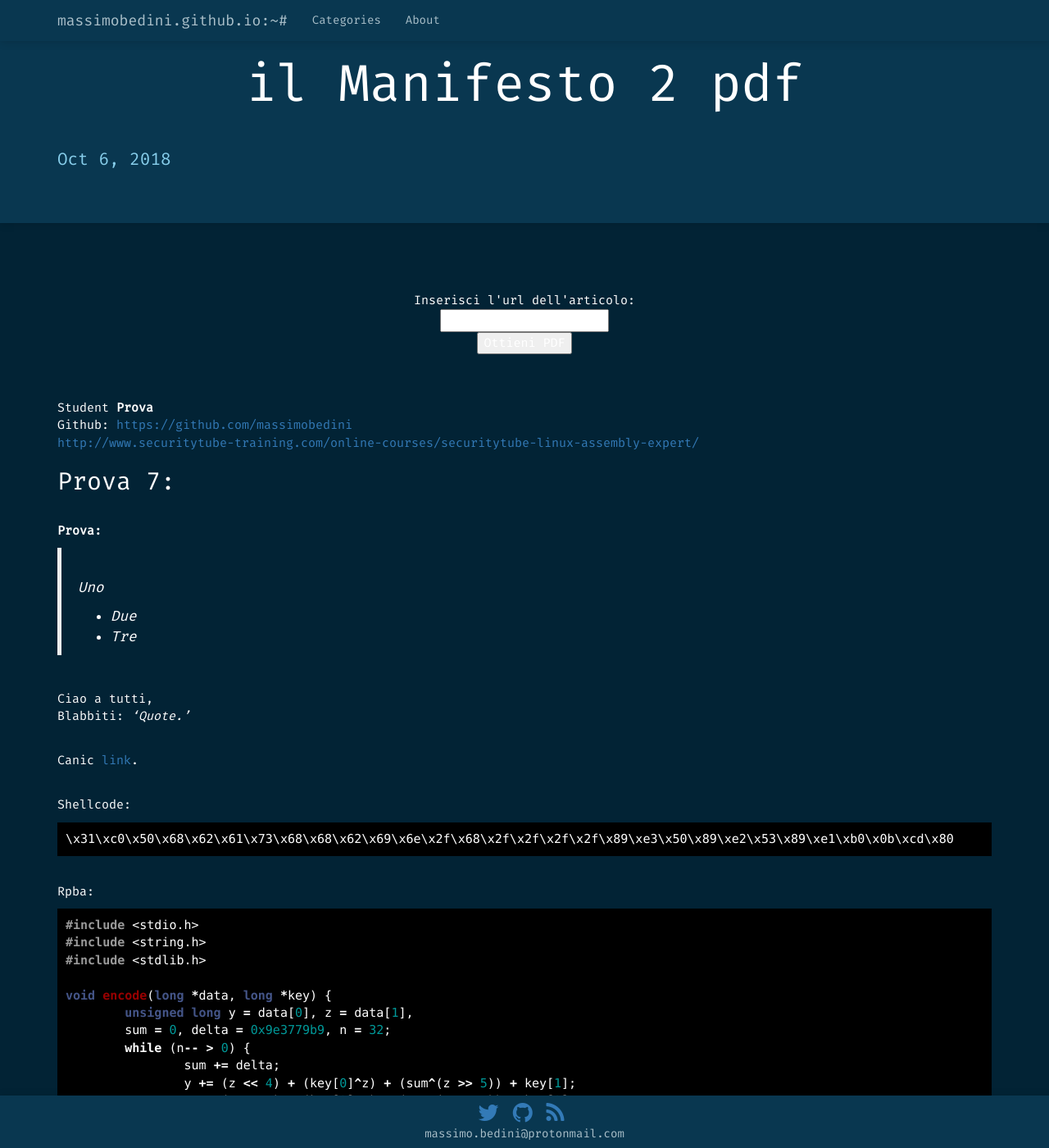
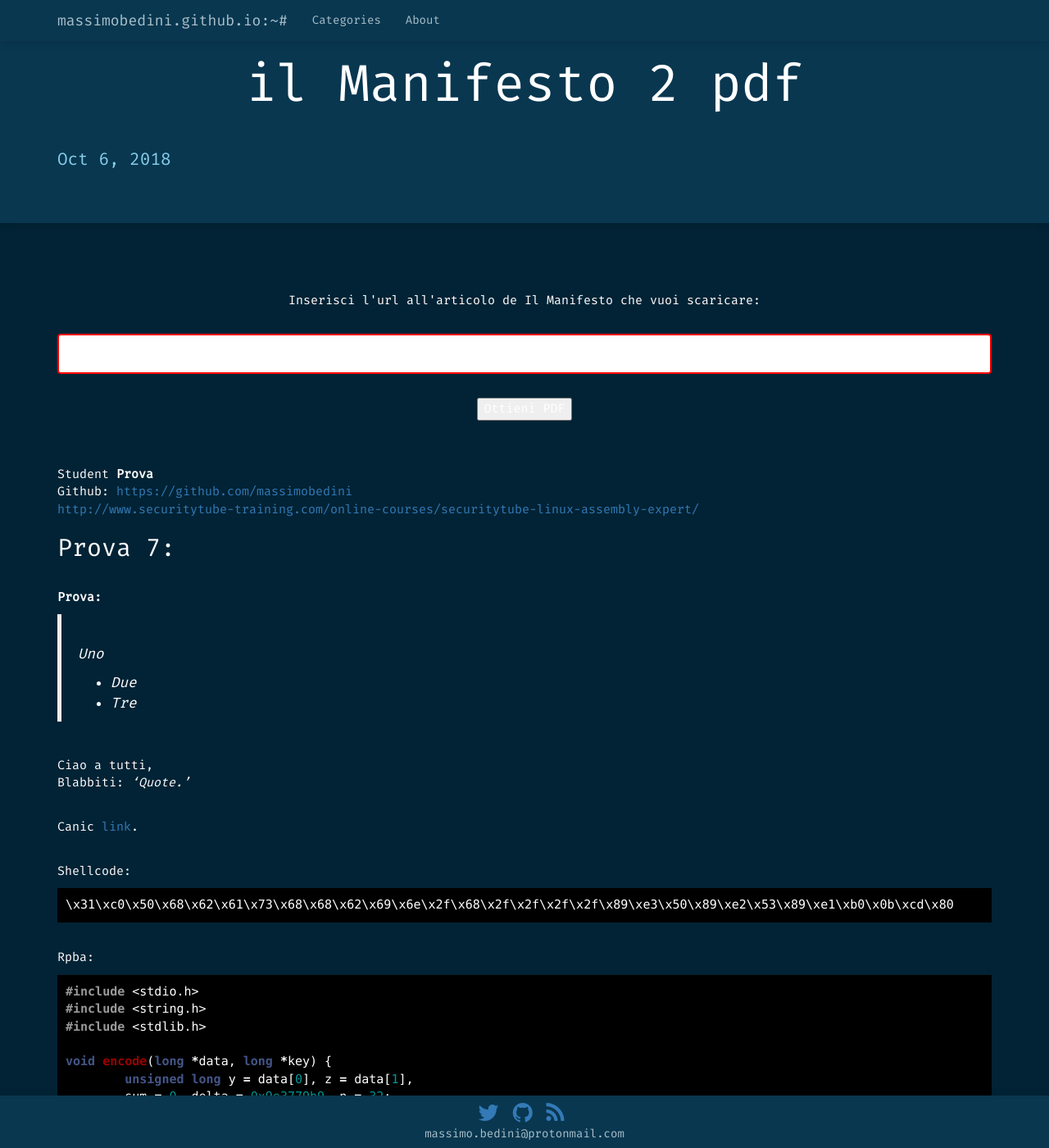
Before and after one commit to goax/goax.github.io, a Jekyll site: the page built from _posts/2018-11-06-manifesto-2-pdf.markdown, in a window 1280 px wide and 1400 px high. Shown: the whole window at 82% size. Built offline with Jekyll 4.4.1, drawn with Linux system fonts in a browser that asks for light colours; nearby versions of some CDN libraries; some web fonts are replaced.

Commit message:
Update 2018-11-06-manifesto-2-pdf.markdown

```diff
--- a/_posts/2018-11-06-manifesto-2-pdf.markdown
+++ b/_posts/2018-11-06-manifesto-2-pdf.markdown
@@ -9,12 +9,23 @@ categories: tools
 <script type="text/javascript" src="../js/jquery-3.3.1.min.js"></script>
 <script type="text/javascript" src="../js/manifesto.js"></script>
 
+<style>
+input[type=text] {
+    width: 100%;
+    padding: 12px 20px;
+    margin: 8px 0;
+    box-sizing: border-box;
+    border: 2px solid red;
+    border-radius: 4px;
+}
+</style>
+
 <center>
-	Inserisci l'url dell'articolo: <br>
+	Inserisci l'url all'articolo de Il Manifesto che vuoi scaricare: <br><br>
 <form id="frm1">
   <input type="text" name="fname" value="URL COMPLETO"><br>
 </form>
-
+<br>
 <button onclick="myFunction()">Ottieni PDF</button>
 </center>
 
```
